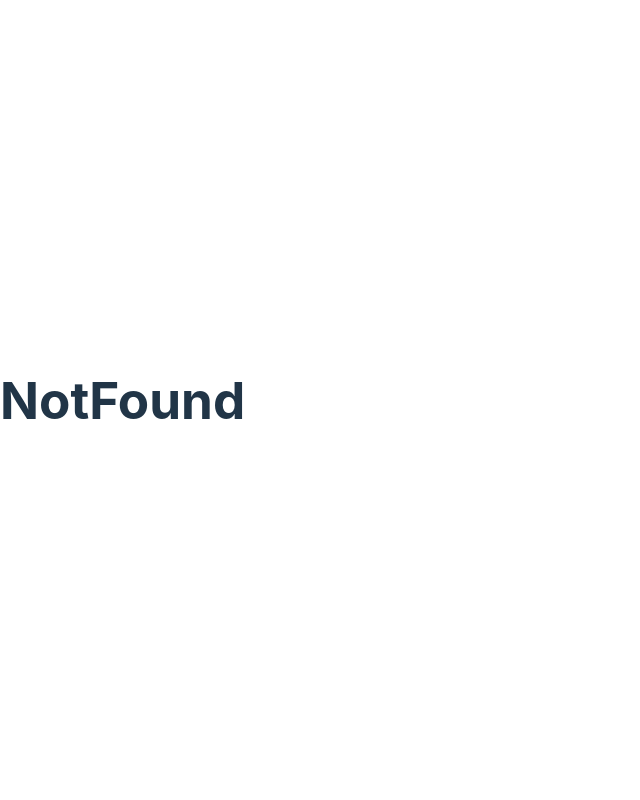
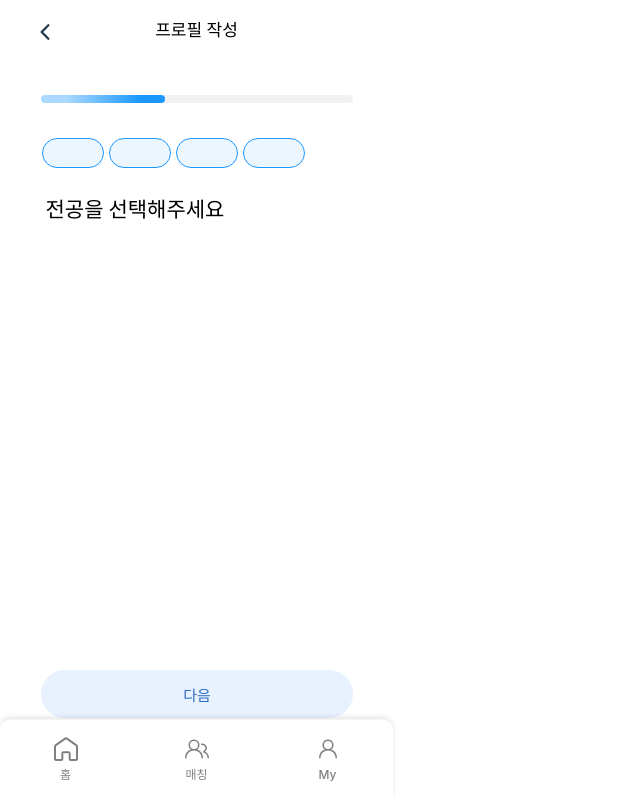
Before and after one commit to umc-meetpick/meetpick_frontend, a React (Vite) app: page /setProfile/major in a window 1280 px wide. Before the commit this address had no page. Shown: the whole page, without its empty margins (0-640 px from the left). Built offline with nearby package versions, Linux system fonts and the light colour scheme.

Commit message:
Feat: setMajor 초기세팅

```diff
--- /dev/null
+++ b/src/pages/setProfilePages/setMajor.tsx
@@ -0,0 +1,38 @@
+import React, { useContext } from "react";
+import styled from "styled-components";
+import SetProfileNavbar from '../../components/BasicNavbar';
+import ProgressBar from '../../components/ProgressBar';
+import MoveNextRoundBtn from "../../components/MoveNextRoundBtn";
+import { ProfileInfoContext } from '../../context/profileInfoContext';
+import ProfileSelectedBorder from "../../components/profileSelectedBorder";
+
+const SetMajor = () =>{
+    const {nickname, image, studentNum, mbti, setMajor} = useContext(ProfileInfoContext);
+    return(
+        <>
+            <SetProfileNavbar title={"프로필 작성"}/>
+            <ProgressBar progress={40}/>
+            <ProfileSelectedBorder input={[nickname,image,studentNum,mbti]}/>
+            <Container>
+                <Title>전공을 선택해주세요</Title>
+                <MoveNextRoundBtn nextPage={"/setProfile/hobby"}/>
+            </Container>
+        </>
+    )
+}
+export default SetMajor;
+
+const Container = styled.div`
+    margin-top:100px;
+    margin: 0 auto;
+    height:calc(100vh - 240px)
+    border:1px solid red;
+`;
+const Title = styled.div`
+    font-size:21px;
+    font-weight:700;
+    color:black;
+    width:302px;
+    height:23px;
+    line-height:23px;
+`;
--- a/src/router/router.tsx
+++ b/src/router/router.tsx
@@ -11,6 +11,7 @@ import SetNickName from '../pages/setProfilePages/setNickname';
 import SetImage from '../pages/setProfilePages/setImage';
 import SetStudentNum from '../pages/setProfilePages/setStudentNum';
 import SetMBTI from '../pages/setProfilePages/setMBTI';
+import SetMajor from '../pages/setProfilePages/setMajor';
 
 const router = createBrowserRouter([
     {
@@ -53,6 +54,10 @@ const router = createBrowserRouter([
           {
             path:'setProfile/mbti',
             element:<SetMBTI/>
+          },
+          {
+            path:'setProfile/major',
+            element:<SetMajor/>
           }
         ]
     }])
```
